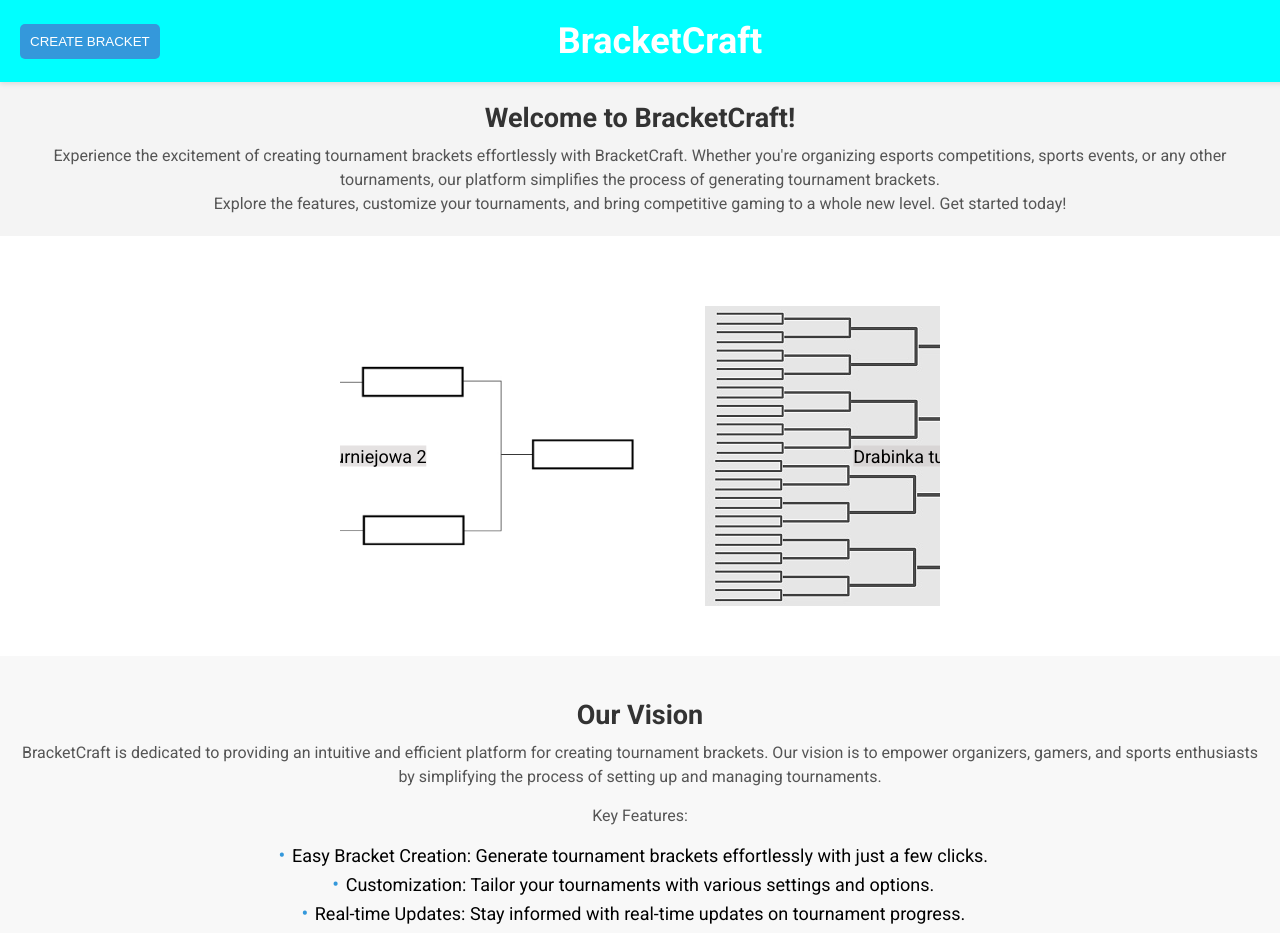
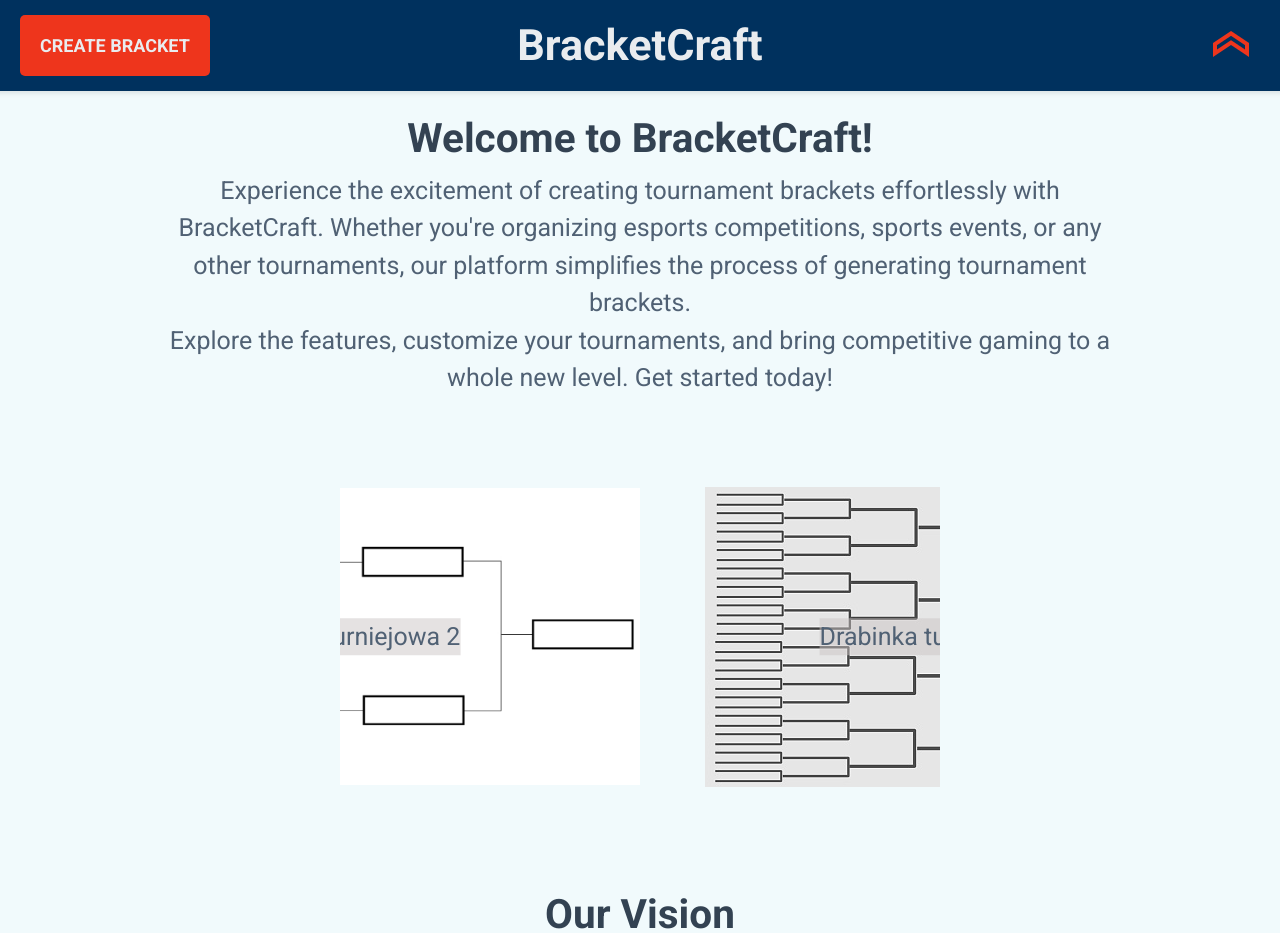
Before and after one commit to JustFiesta/BracketCraft, a plain HTML site: page src/views/index.html in a window 1280 px wide. Shown: the top 933 px of the page. Drawn offline with Linux system fonts and the light colour scheme.

Commit message:
style: Color palette change, go up icon

```diff
--- a/src/assets/css/carousel.css
+++ b/src/assets/css/carousel.css
@@ -1,15 +1,15 @@
 .image-group {
     display: flex;
     overflow: hidden;
-    width: 80%; /* Zmniejszenie szerokości kontenera karuzeli */
-    max-width: 600px; /* Dodanie maksymalnej szerokości */
-    margin: 0 auto; /* Centrowanie kontenera */
+    width: 80%;
+    max-width: 600px;
+    margin: 0 auto;
     justify-content: flex-start;
     align-items: center;
 }
 
 .image-group .image-with-text {
-    flex: 0 0 100%; /* Pełna szerokość dla pojedynczego obrazu w karuzeli */
+    flex: 0 0 100%;
     box-sizing: border-box;
     animation: slideImages 10s infinite linear;
 }
--- a/src/assets/css/style.css
+++ b/src/assets/css/style.css
@@ -1,4 +1,9 @@
-/* colors: #5DFDCB,  #90D7FF,#C9F9FF*/
+/* colors: #f1fafc - tło,  #00315e - prowadzący kolor (fonty, headery),#ee351c - akcenty (guziki, logo)*/
+
+*{
+    font-family: 'Roboto', sans-serif;
+    scroll-behavior: smooth;
+}
 
 body, h1, p, ul, li, form, button {
     margin: 0;
@@ -6,14 +11,18 @@ body, h1, p, ul, li, form, button {
 }
 
 body {
-    font-family: 'Roboto', sans-serif;
     flex-direction: column;
     min-height: 100vh;
+    background-color: #f1fafc;
+    display: flex;
+    justify-content: center;
+    align-items: center;
 }
 
 header {
-    background-color: cyan;
-    color: #fff;
+    background-color: #00315e;
+    color: #e9ecef;
+    font-size: larger;
     padding: 20px;
     text-align: center;
     position: fixed;
@@ -30,35 +39,54 @@ header h1 {
 }
 
 header button {
-    background-color: #3498db;
-    color: #fff;
-    padding: 10px;
+    background-color: #ee351c;
+    color: #e9ecef;
+    margin-left: 20px;
+    padding: 20px;
+    font-weight: bolder;
+    font-size: large;
     border: none;
     cursor: pointer;
-    position: absolute;
+    position: fixed;
+}
+
+header a{
+    margin: 20px;
+    border: none;
+    cursor: pointer;
+    position: fixed;
+    right: 5px;
+    transition: 0.1s linear;
+}
+
+header a:hover{
+    transition: 0.1s linear;
+    transform: translateY(-5px);
 }
 
 .page-description {
     text-align: center;
     margin-bottom: 20px;
     padding: 20px;
-    background-color: #f4f4f4;
+    background-color: #f1fafc;
 }
 
-.page-description h2 {
-    color: #333;
+h2 {
+    color: #334252;
     margin-bottom: 10px;
 }
 
-.page-description p {
-    color: #555;
-    font-size: 16px;
+p {
+    color: #506174;
+    font-size: 25px;
     line-height: 1.5;
 }
 
 .content {
+    font-size: 150%;
     margin-top: 60px;
     flex: 1;
+    width: 80vw;
 }
 
 
@@ -94,7 +122,7 @@ header button {
 
 .animations {
     display: flex;
-    justify-content: space-between;
+    justify-content: center;
     margin-top: 20px;
 }
 
@@ -118,20 +146,8 @@ header button {
 .site-purpose {
     text-align: center;
     padding: 20px;
-    background-color: #f8f8f8;
+    background-color: #f1fafc;
     margin-bottom: 20px;
-}
-
-.site-purpose h2 {
-    color: #333;
-    margin-bottom: 10px;
-}
-
-.site-purpose p {
-    color: #555;
-    font-size: 16px;
-    line-height: 1.5;
-    margin-bottom: 15px;
 }
 
 .site-purpose ul {
@@ -145,8 +161,8 @@ header button {
 
 .site-purpose li::before {
     content: "\2022";
-    color: #3498db;
-    font-size: 20px;
+    color: #ee351c;
+    font-size: 30px;
     display: inline-block;
     width: 1em;
     margin-left: -1em;
@@ -166,7 +182,7 @@ header button {
     transition: max-width 0.3s, margin-top 0.3s;
     border: 1px solid #ccc;
     border-radius: 8px;
-    background-color: #fff;
+    background-color: #e9ecef;
     padding: 20px;
 
     animation-duration: 0.5s;
@@ -193,26 +209,26 @@ header button {
 }
 
 .complex-form button {
-    background-color: #3498db;
-    color: #fff;
+    background-color: #ee351c;
+    color: #e9ecef;
     padding: 10px;
     border: none;
     cursor: pointer;
     display: block;
     margin: 0 auto;
-    transition: background-color 0.3s;
+    font-size: medium;
 }
 
 .complex-form {
     background-color: #eef5fa;
-    color: #fff;
+    color: #e9ecef;
     padding: 10px;
     border: 2px solid slate;
-    transition: background-color 0.3s;
 }
 
 .complex-form button:hover, header button:hover, #collapseFormButton:hover {
-    background-color: cyan;
+    background-color: #d3301a;
+    color: #fff;
 }
 
 .complex-form .form-group {
@@ -253,20 +269,16 @@ header button {
 }
 
 .complex-form .form-group button {
-    width: 100%;
+    width: 100px;
 }
 
 #collapseFormButton {
-    background-color: #3498db;
-    color: #fff;
+    background-color: #ee351c;
+    color: #e9ecef;
     padding: 10px;
     border: none;
     cursor: pointer;
     margin-bottom: 10px;
-}
-
-#collapseFormButton:hover {
-    background-color: cyan;
 }
 
 @keyframes expandForm {
@@ -329,7 +341,7 @@ header button {
     left: 50%;
     transform: translate(-50%, -50%);
     padding: 20px;
-    background-color: #fff;
+    background-color: #e9ecef;
     box-shadow: 0 0 10px rgba(0, 0, 0, 0.3);
     z-index: 999;
 }
@@ -354,30 +366,33 @@ button,
 #collapseFormButton {
     border: none;
     cursor: pointer;
-    border-radius: 5px; /* Dodaj zaokrąglenie */
+    border-radius: 5px;
 }
 
 button,
 #collapseFormButton,
 .complex-form button {
-    background-color: #3498db;
-    color: #fff;
+    color: #e9ecef;
     padding: 10px;
-    transition: background-color 0.3s;
+    transition: 0.2s linear;
 }
 
-button:hover,
 #collapseFormButton:hover,
 .complex-form button:hover {
-    background-color: cyan;
+    transition: 0.2s linear;
+    background-color: #d3301a;
+    color: #fff;
+    width: 110px;
+    font-weight: bold;
 }
 
 .complex-form button {
-    width: 100%;
+    width: 100px;
     padding: 10px;
     border: none;
     cursor: pointer;
     border-radius: 5px;
+    transition: 0.2s linear;
 }
 
 .complex-form .form-group {
@@ -443,9 +458,10 @@ input[type="radio"] {
 }
 
 footer {
-    background-color: cyan;
-    color: #fff;
+    background-color: #00315e;
+    color: #e9ecef;
     padding: 10px;
     text-align: center;
     bottom: 0;
+    width: 100vw;
 }
--- a/src/views/index.html
+++ b/src/views/index.html
@@ -8,12 +8,16 @@
     <link rel="stylesheet" href="/src/assets/css/responsive.css">
     <link rel="stylesheet" href="/src/assets/css/carousel.css">
     <link href="https://fonts.googleapis.com/css2?family=Roboto:wght@400;700&display=swap" rel="stylesheet">
+    <link rel="preconnect" href="https://fonts.googleapis.com">
+    <link rel="preconnect" href="https://fonts.gstatic.com" crossorigin>
+    <link href="https://fonts.googleapis.com/css2?family=Roboto:ital,wght@0,100;0,300;0,400;0,500;0,700;0,900;1,100;1,300;1,400;1,500;1,700;1,900&display=swap" rel="stylesheet">
 </head>
 <body>
 
 <header>
     <button onclick="toggleForm()">CREATE BRACKET</button>
     <h1>BracketCraft</h1>
+    <a href="#"><img src="/src/assets/images/arrow-up.png" alt="go-up"></a>
 </header>
 
 <section class="content">
```
Also changed, not shown: src/assets/images/arrow-up-large.png (added), src/assets/images/arrow-up-small.png (added), src/assets/images/arrow-up.png (added).
